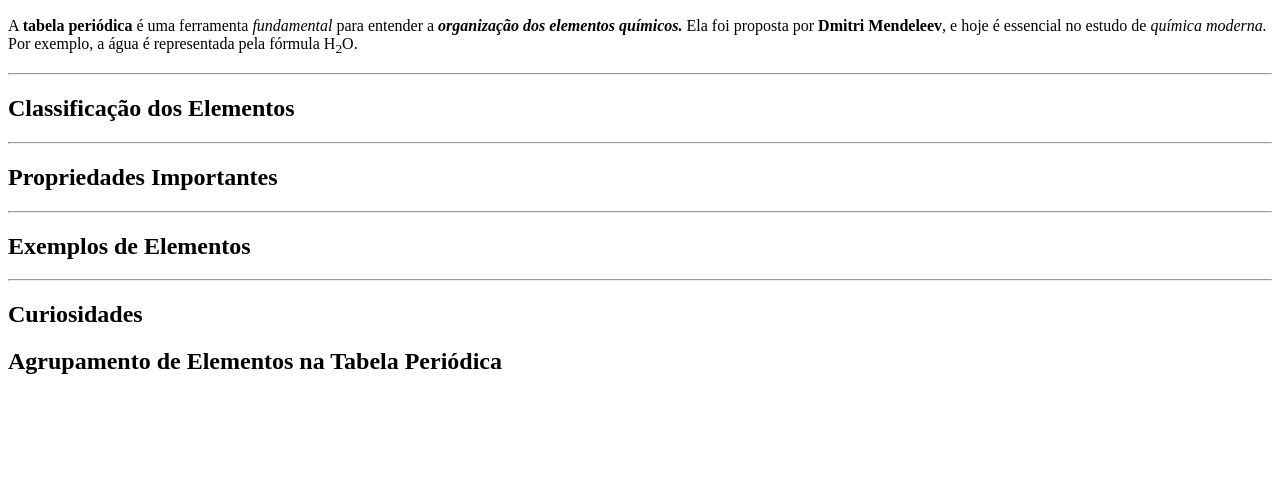
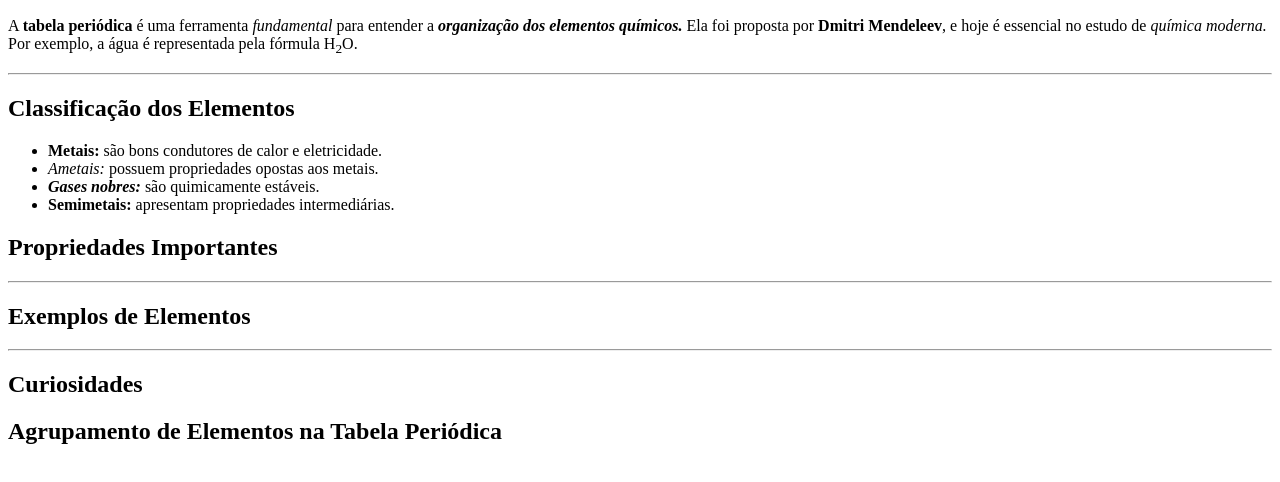
Before and after one commit to Jhuan-Martins/Revis-o-para-prova, a plain HTML site: page index.html in a window 1280 px wide. Shown: the part 110-592 px from the top of the page. Drawn offline with Linux system fonts and the light colour scheme.

Commit message:
classificação dos elementos finalizado

```diff
--- a/index.html
+++ b/index.html
@@ -13,8 +13,14 @@
     <hr>
 
     <h2>Classificação dos Elementos</h2>
-
-    <hr>
+    <p>
+        <ul>
+            <li><strong>Metais:</strong> são bons condutores de calor e eletricidade.</li>
+            <li><em>Ametais:</em> possuem propriedades opostas aos metais.</li>
+            <li><strong><em>Gases nobres:</em></strong> são quimicamente estáveis.</li>
+            <li><strong>Semimetais:</strong> apresentam propriedades intermediárias.</li>
+        </ul>
+    </p>
 
     <h2>Propriedades Importantes</h2>
 
```
